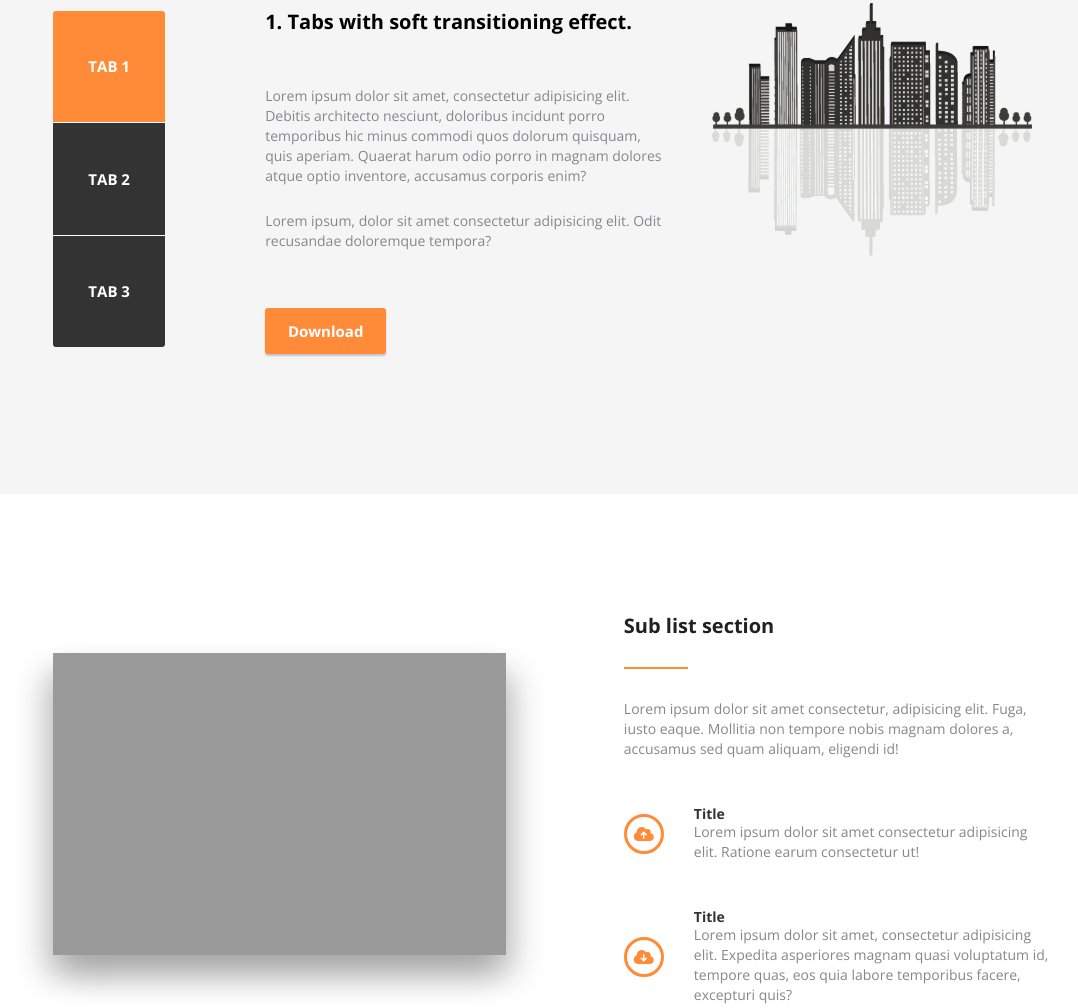
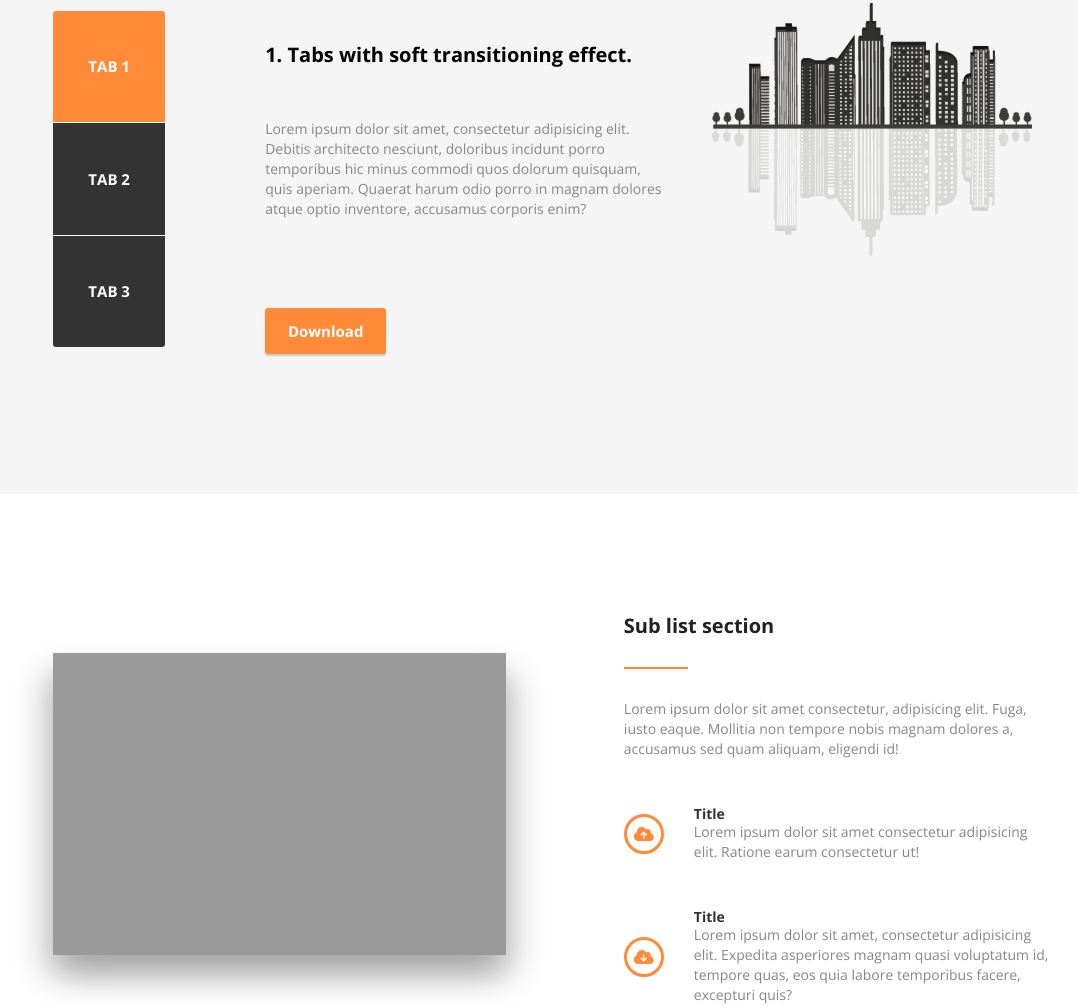
Before and after one commit to Pepetka/project3, a plain HTML site: page index.html in a window 1280 px wide. Shown: the part 982-1990 px from the top of the page, without its empty margins (84-1162 px from the left). Drawn offline with nearby package versions, Linux system fonts and the light colour scheme.

```diff
--- a/index.html
+++ b/index.html
@@ -109,7 +109,6 @@
                   temporibus hic minus commodi quos dolorum quisquam, quis aperiam. Quaerat harum odio porro in magnam
                   dolores
                   atque optio inventore, accusamus corporis enim?</p>
-                <p>Lorem ipsum, dolor sit amet consectetur adipisicing elit. Odit recusandae doloremque tempora?</p>
               </div>
               <div class="content-tab__img">
                 <img src="img/feature1__tab1.png" alt="city">
```
